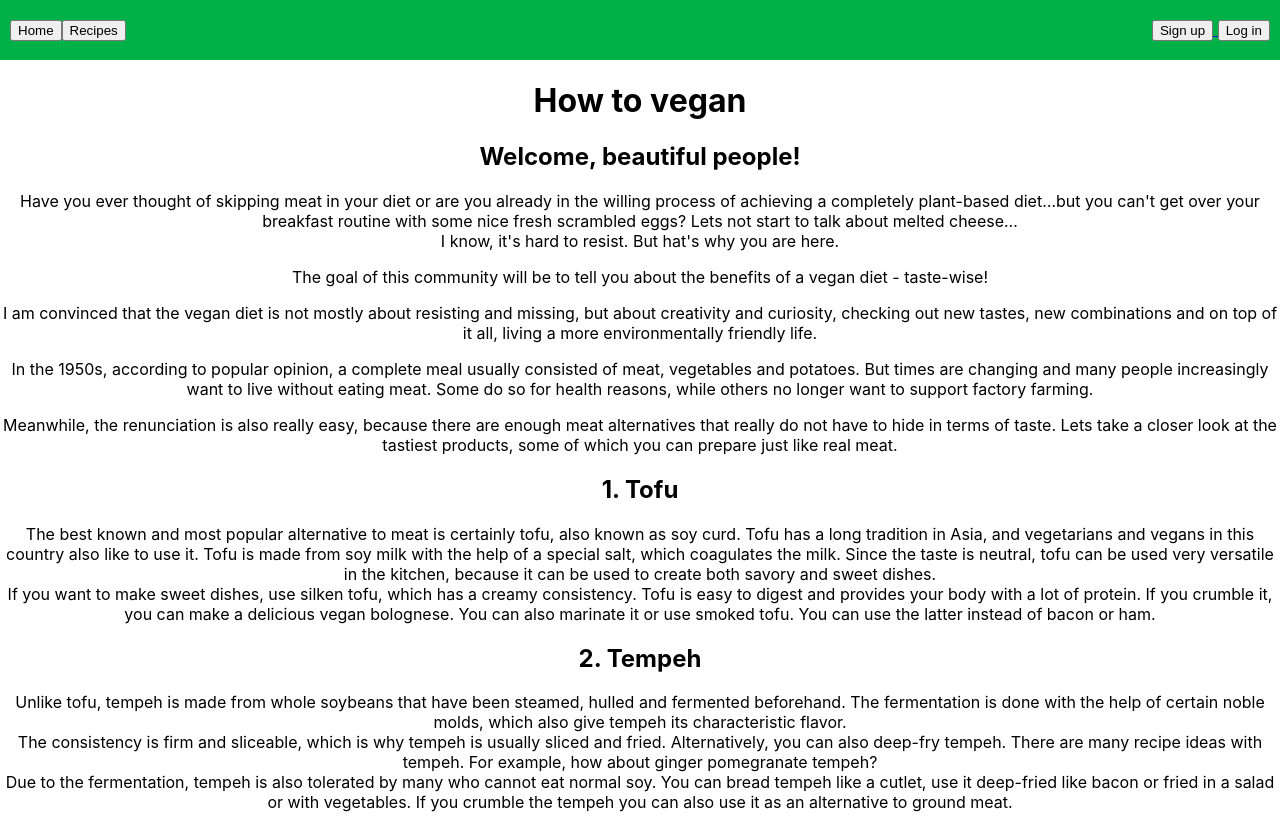
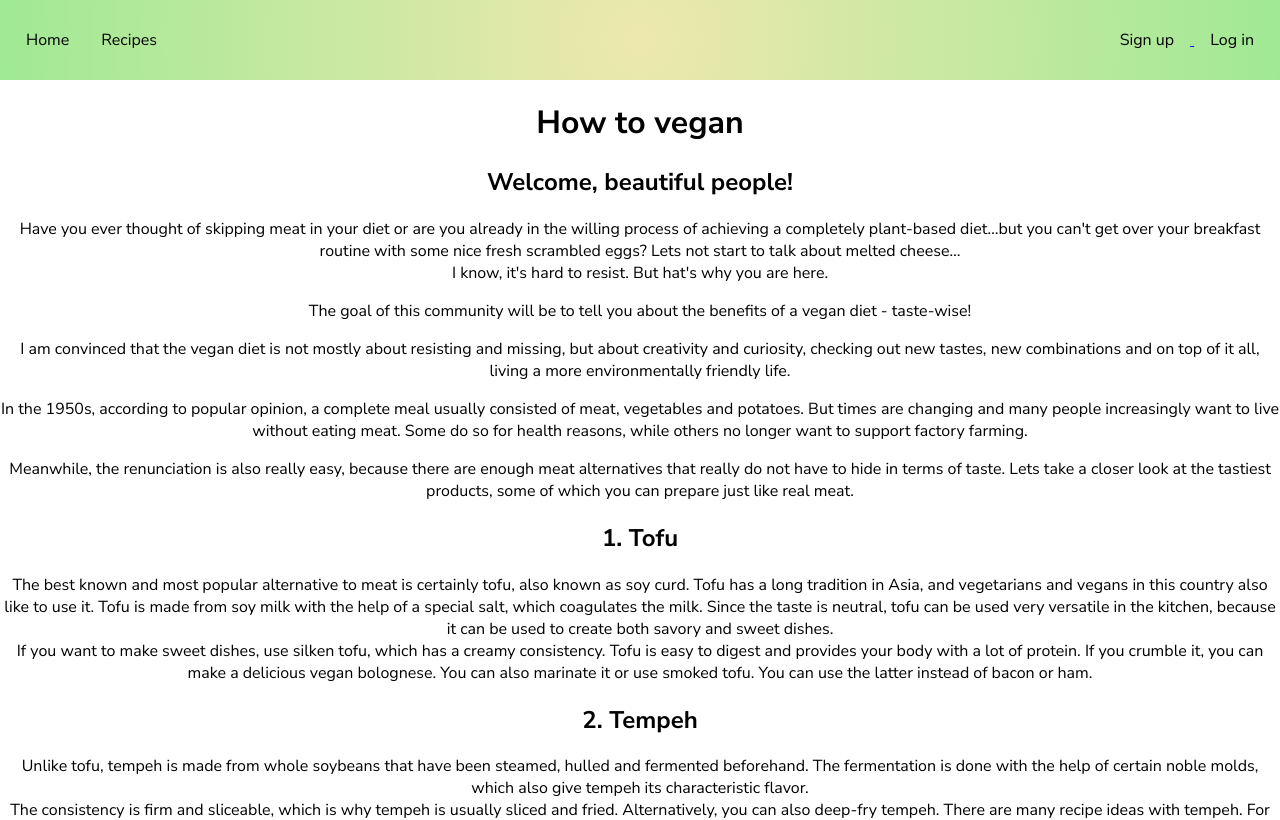
Before and after one commit to paulineutical/how-to-vegan, a React (Create React App) app in the folder vegan-client/: page / in a window 1280 px wide. Shown: the top 820 px of the page. Built offline with nearby package versions, Linux system fonts and the light colour scheme; no server answers.

Commit message:
add styles for Navbar + generally a font-family

```diff
--- a/vegan-client/public/index.html
+++ b/vegan-client/public/index.html
@@ -2,6 +2,11 @@
 <html lang="en">
   <head>
     <meta charset="utf-8" />
+    <!-- here I implement the font for the website: -->
+    <link rel="preconnect" href="https://fonts.googleapis.com">
+    <link rel="preconnect" href="https://fonts.gstatic.com" crossorigin>
+    <link href="https://fonts.googleapis.com/css2?family=Nunito+Sans:wght@300;400;700;900&display=swap" rel="stylesheet">
+
     <link rel="icon" href="%PUBLIC_URL%/favicon.ico" />
     <meta name="viewport" content="width=device-width, initial-scale=1" />
     <meta name="theme-color" content="#000000" />
--- a/vegan-client/src/App.css
+++ b/vegan-client/src/App.css
@@ -1,3 +1,4 @@
 .App {
   text-align: center;
+  font-family: 'Nunito Sans', sans-serif;
 }
--- a/vegan-client/src/components/Navbar.js
+++ b/vegan-client/src/components/Navbar.js
@@ -20,7 +20,7 @@ const Navbar = () => {
                             <button>My Profile</button>
                         </Link>
                         <button onClick={logOutUser}>Logout</button>
-                        <span>{user && user.name}</span>
+                        <span>Welcome {user && user.name}!</span>
                     </>
                 )}
             {!isLoggedIn && (
--- a/vegan-client/src/index.css
+++ b/vegan-client/src/index.css
@@ -1,22 +1,12 @@
 body {
   margin: 0;
-  font-family: -apple-system, BlinkMacSystemFont, 'Segoe UI', 'Roboto', 'Oxygen',
-    'Ubuntu', 'Cantarell', 'Fira Sans', 'Droid Sans', 'Helvetica Neue',
-    sans-serif;
-  -webkit-font-smoothing: antialiased;
-  -moz-osx-font-smoothing: grayscale;
-}
-
-code {
-  font-family: source-code-pro, Menlo, Monaco, Consolas, 'Courier New',
-    monospace;
 }
 
 nav {
   width: 100wv;
-  height: 60px;
-  background-color:rgb(0, 177, 71);
-  color: white;
+  height: 5rem;
+  background: rgb(238,232,174);
+  background: radial-gradient(circle, rgba(238,232,174,1) 0%, rgba(160,233,148,1) 100%);  color: white;
   display: flex;
   justify-content: space-between;
   align-items: center;
@@ -44,3 +34,20 @@ div.RecipeCard img {
   width: 100%;
   height: auto;
 }
+
+nav button {
+  background: none;
+	/* color: inherit; */
+	border: none;
+	padding: 1em;
+	font: inherit;
+  font-variant: inherit;
+	cursor: pointer;
+	outline: inherit;
+}
+
+nav span {
+  color:#06324a;
+  font-weight:900;
+  justify-content: center;
+}
```
Also changed, not shown: vegan-client/public/logo192.png (deleted), vegan-client/public/logo512.png (deleted).
